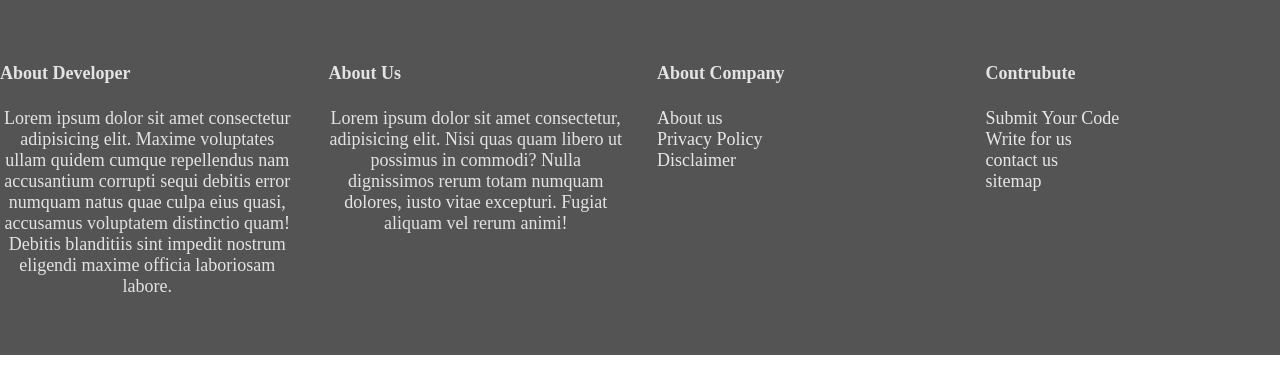
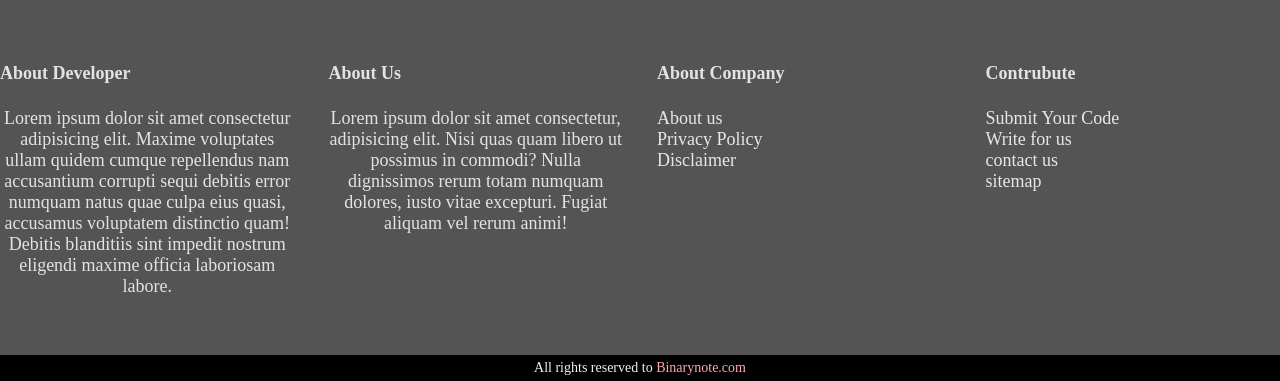
Before and after one commit to linrakesh/CodeLibrary, a Django app: page /about/ in a window 1280 px wide. Shown: the part 557-938 px from the top of the page. Before the commit the page ends 912 px from the top, so only its background shows below. Run offline with Django 3.2, Linux system fonts and the light colour scheme; parts of the project's set-up code (start-up, migrations or seed data) failed here and were passed over.

Commit message:
copyright footer added

```diff
--- a/library/static/css/style.css
+++ b/library/static/css/style.css
@@ -201,6 +201,19 @@ ul.tags li {
 }
 
 #copyright {
+  font-size: 14px;
   text-align: center;
   display: block;
+  background: #000;
+  color: #f0f0f0;
+  padding: 5px 0;
 }
+
+#copyright p {
+  padding: 0;
+  margin: 0 auto;
+  text-align: center;
+}
+#copyright a {
+  color: #ffa9a9;
+}
--- a/library/templates/library/base.html
+++ b/library/templates/library/base.html
@@ -99,5 +99,13 @@
         </div>
       </div>
     </footer>
+    <section id="copyright">
+      <div class="container">
+        <p>
+          All rights reserved to
+          <a href="https://binarynote.com">Binarynote.com</a>
+        </p>
+      </div>
+    </section>
   </body>
 </html>
```
